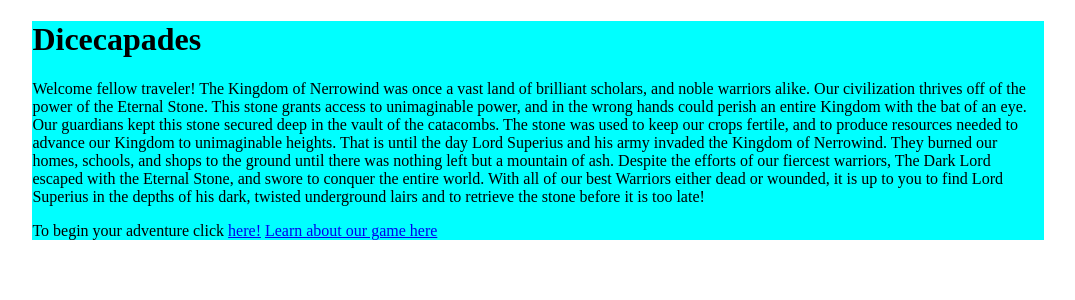
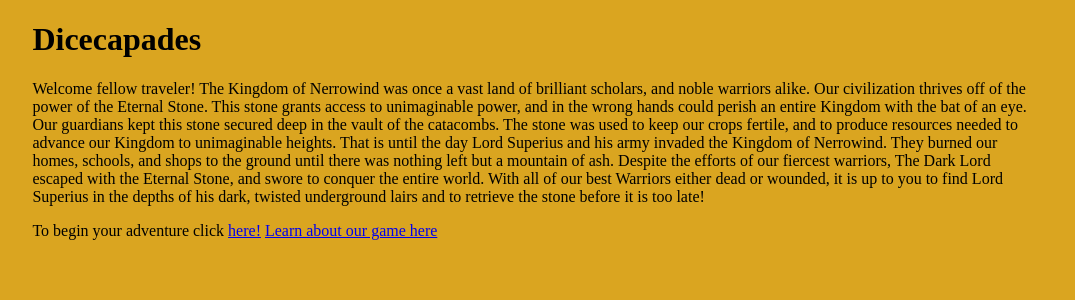
Before and after one commit to MediaStudy321/ProjectBlue, a Node server app: page / in a window 1280 px wide. Shown: the top 300 px of the page, without its empty margins (102-1177 px from the left). Run offline with Node 20, Linux system fonts and the light colour scheme; some libraries are stand-ins or nearby versions.

Commit message:
formatting and typo corrections

```diff
--- a/client/static/index.html
+++ b/client/static/index.html
@@ -6,6 +6,11 @@
     <title>Dicecapades</title>
   </head>
   <body>
+    <style>
+      body {
+        background-color: goldenrod;
+      }
+    </style>
     <div id="content">
     <h1>Dicecapades</h1>
   <p> Welcome fellow traveler! The Kingdom of Nerrowind was once a vast land of brilliant scholars, and noble warriors alike. Our civilization thrives off of the power of the Eternal Stone. This stone grants access to unimaginable power, and in the wrong hands could perish an entire Kingdom with the bat of an eye. Our guardians kept this stone secured deep in the vault of the catacombs. The stone was used to keep our crops fertile, and to produce resources needed to advance our Kingdom to unimaginable heights. That is until the day Lord Superius and his army invaded the Kingdom of Nerrowind. They burned our homes, schools, and shops to the ground until there was nothing left but a mountain of ash. Despite the efforts of our fiercest warriors, The Dark Lord escaped with the Eternal Stone, and swore to conquer the entire world. With all of our best Warriors either dead or wounded, it is up to you to find Lord Superius in the depths of his dark, twisted underground lairs and to retrieve the stone before it is too late! </p>
--- a/client/static/login.html
+++ b/client/static/login.html
@@ -4,6 +4,11 @@
         <link rel=stylesheet type=text/css href="stylesheet.css">
     </head>
     <body>
+        <style>
+            body {
+              background-color: goldenrod;
+            }
+          </style>
         <div id="content" style="text-align: center">
             <h1>
                 Login or Register
--- a/client/static/mission.html
+++ b/client/static/mission.html
@@ -18,7 +18,11 @@
 </head>
 
 <body>
-
+	<style>
+		body {
+		  background-color: goldenrod;
+		}
+	  </style>
 
 	<div id="mainpanel">
 Welcome to Town! Stock up on supplies at the store or Vote on a mission to start with your party!
--- a/client/static/register.html
+++ b/client/static/register.html
@@ -4,6 +4,12 @@
         <link rel=stylesheet type=text/css href="stylesheet.css">
     </head>
     <body>
+        <style>
+            body {
+              background-color: goldenrod;
+            }
+          </style>
+
         <div id="content">
             <h1 align="center">Create Your Account</h1>
             <br/><br/>
--- a/client/static/store.html
+++ b/client/static/store.html
@@ -6,7 +6,11 @@
 </head>
 
 <body>
-
+	<style>
+		body {
+		  background-color: goldenrod;
+		}
+	  </style>
 	<div id="mainpanel">
 Welcome to the Store! You can buy stuff here, but at the moment I don't know what will be going in the shop... Here, have some placeholder buttons!
 
--- a/client/static/stylesheet.css
+++ b/client/static/stylesheet.css
@@ -1,5 +1,5 @@
 #body {
-    background-color: antiquewhite;
+    background-color: gray;
 }
 
 #navbar {
@@ -11,10 +11,11 @@
     top: 20%;
     right: 20%;
     left: 20%;
+    background-color: goldenrod;
 }
 
 #content {
-    background-color: aqua;
+    background-color: goldenrod;
     margin-left: 10%;
     margin-right: 10%;
 }
```
Also changed, not shown: client/static/CharacterCreation.html (+7 -0 lines), client/static/cave.html (+7 -0 lines), client/static/forest.html (+8 -0 lines), client/static/game.html (+13 -7 lines), client/static/mountain.html (+8 -1 lines).
